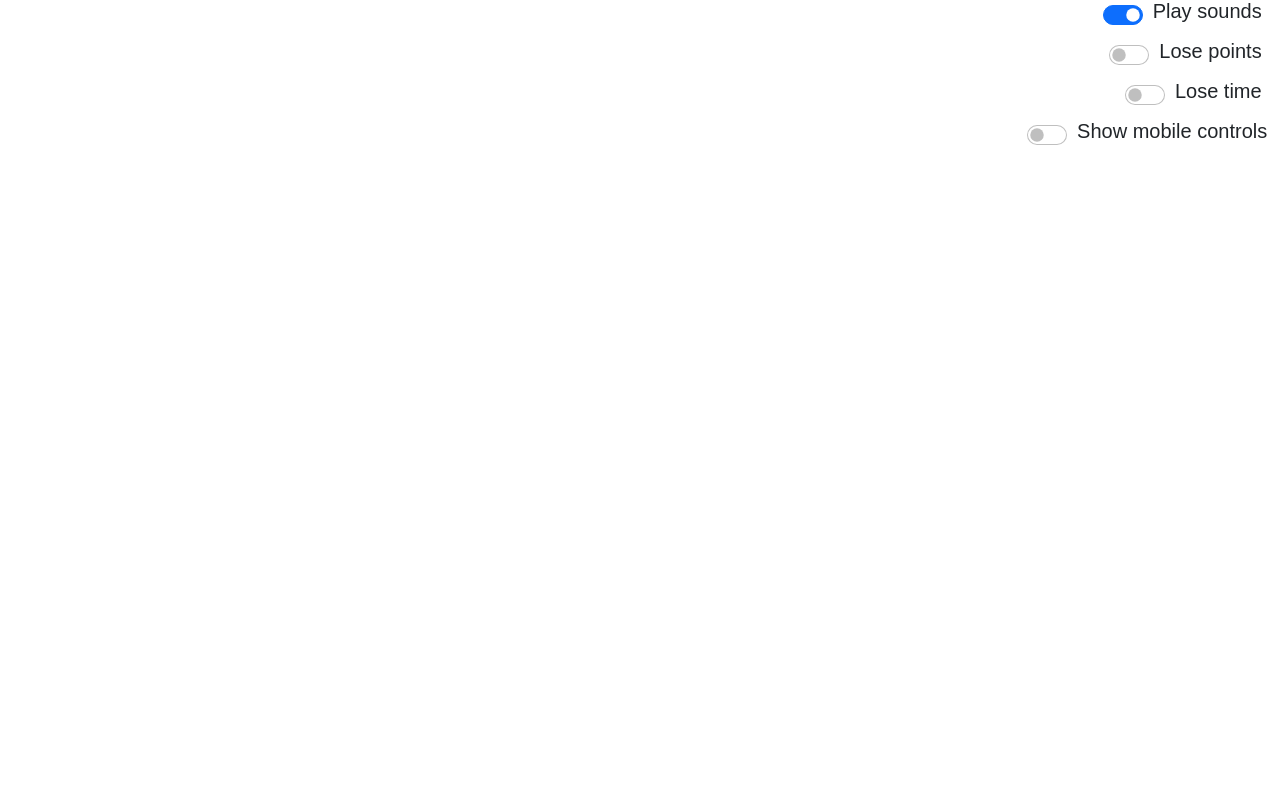
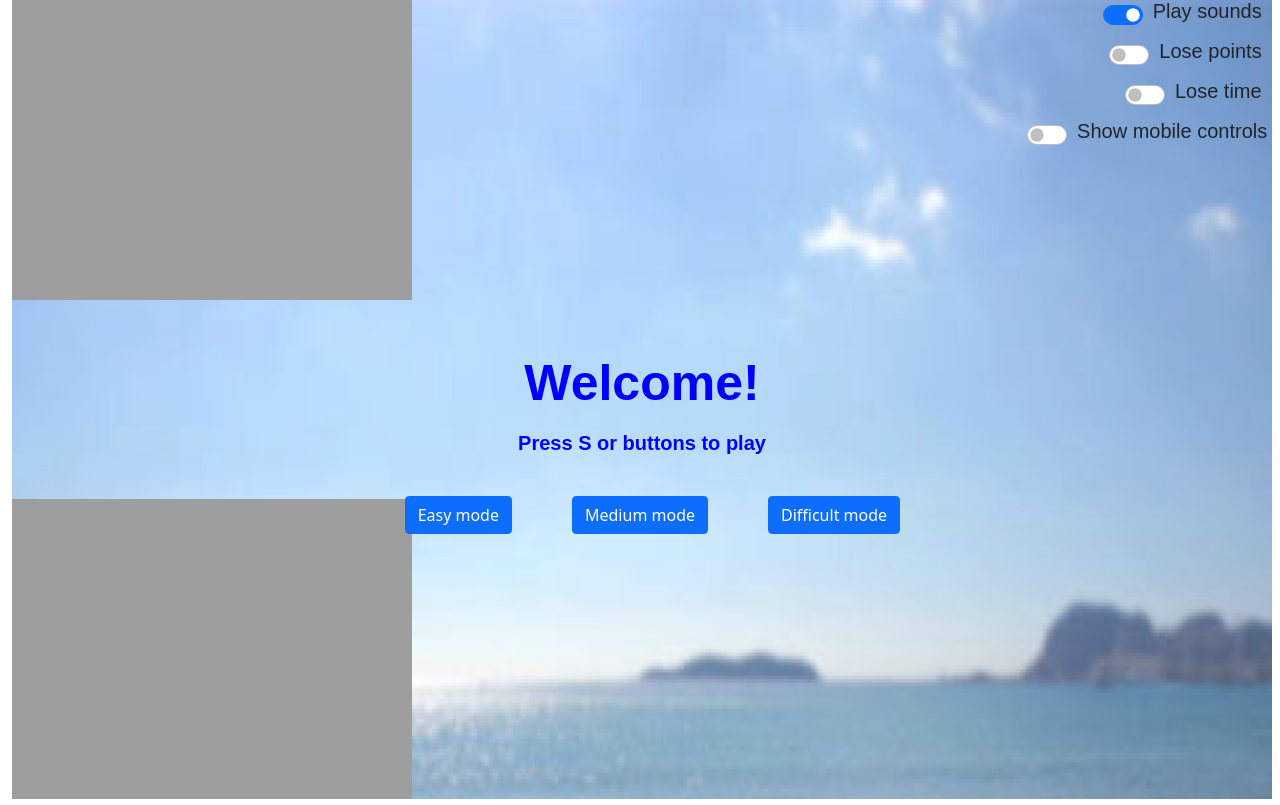
Before and after one commit to stelios333/melon, a plain HTML site: page index.html in a window 1280 px wide. Drawn offline with nearby package versions, Linux system fonts and the light colour scheme.

Commit message:
Fixed not palying

```diff
--- a/index.html
+++ b/index.html
@@ -158,7 +158,7 @@
         var MelonImg = new Image();
         MelonImg.src = "https://s2js.com/img/etc/watermelon2.png";
         var bgimg = new Image();
-        bgimg.src = "/img/etc/boardwalk.png"
+        bgimg.src = "boardwalk.png"
         var score = 0;
         var melon_speed = 6;
         var FPS = 40;
```
Also changed, not shown: boardwalk.png (added).
